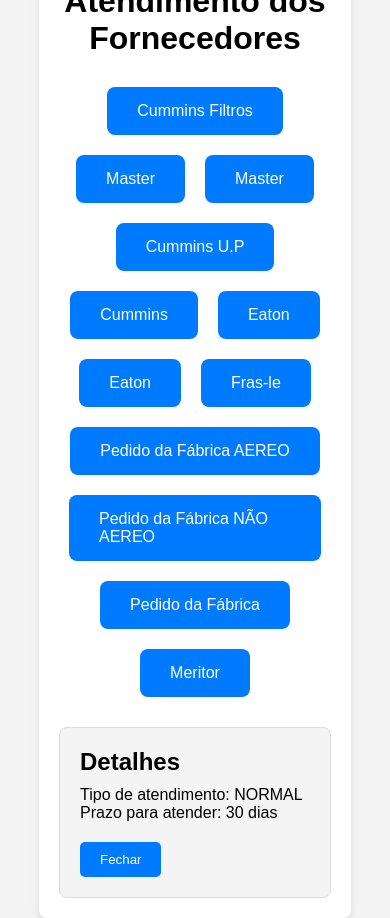
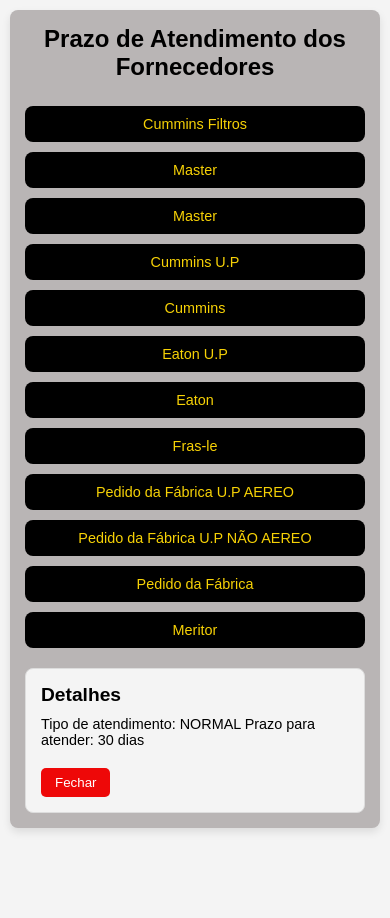
Before and after one commit to Pabriciolima/Previsao-fornecedores, a plain HTML site: page index.html in a window 390 px wide. Both pictures are taken after a click on the element "Cummins Filtros". After the commit the page ends 844 px from the top, so only its background shows below. Drawn offline with Linux system fonts and the light colour scheme.

Commit message:
Descrição das alterações feitas

```diff
--- a/script.js
+++ b/script.js
@@ -4,11 +4,11 @@ const fornecedores = [
     { fornecedor: 'Master', tipo: 'Teresina', prazo: '23 a 25 dias' },
     { fornecedor: 'Cummins U.P', tipo: 'São Luís - U.P.', prazo: '10 a 15 dias' },
     { fornecedor: 'Cummins', tipo: 'São Luís - Normal', prazo: '22 dias' },
-    { fornecedor: 'Eaton', tipo: 'U.P.', prazo: '15 dias' },
+    { fornecedor: 'Eaton U.P', tipo: 'U.P.', prazo: '15 dias' },
     { fornecedor: 'Eaton', tipo: 'Normal', prazo: '20 dias' },
     { fornecedor: 'Fras-le', tipo: 'Normal', prazo: '20 dias' },
-    { fornecedor: 'Pedido da Fábrica AEREO', tipo: 'Item que pode vir aéreo', prazo: '4 dias úteis - U.P.' },
-    { fornecedor: 'Pedido da Fábrica NÃO AEREO', tipo: 'Item que NÃO pode vir aéreo', prazo: '10 a 12 dias úteis - U.P.' },
+    { fornecedor: 'Pedido da Fábrica U.P AEREO', tipo: 'Item que pode vir aéreo', prazo: '4 dias úteis - U.P.' },
+    { fornecedor: 'Pedido da Fábrica U.P NÃO AEREO', tipo: 'Item que NÃO pode vir aéreo', prazo: '10 a 12 dias úteis - U.P.' },
     { fornecedor: 'Pedido da Fábrica', tipo: 'Normal', prazo: '15 a 17 dias úteis' },
     { fornecedor: 'Meritor', tipo: 'Normal', prazo: '20 dias' }
 ];
@@ -27,6 +27,9 @@ fornecedores.forEach(fornecedor => {
     item.addEventListener('click', () => {
         detalhesTexto.textContent = `Tipo de atendimento: ${fornecedor.tipo}\nPrazo para atender: ${fornecedor.prazo}`;
         detalhes.classList.add('show');
+
+        // Faz o scroll até a seção de detalhes
+        detalhes.scrollIntoView({ behavior: 'smooth' });
     });
 
     fornecedoresList.appendChild(item);
--- a/style.css
+++ b/style.css
@@ -14,7 +14,7 @@ body {
 }
 
 .container {
-    background-color: #fff;
+    background-color: #b9b5b5;
     padding: 20px;
     box-shadow: 0 4px 8px rgba(0, 0, 0, 0.1);
     border-radius: 8px;
@@ -35,8 +35,8 @@ h1 {
 }
 
 .fornecedor-item {
-    background-color: #007bff;
-    color: white;
+    background-color: #000000;
+    color: rgb(247, 210, 6);
     padding: 15px 30px;
     margin: 10px;
     border-radius: 8px;
@@ -45,7 +45,7 @@ h1 {
 }
 
 .fornecedor-item:hover {
-    background-color: #0056b3;
+    background-color: #383b3f;
 }
 
 .detalhes {
@@ -73,7 +73,7 @@ h1 {
 }
 
 .detalhes button {
-    background-color: #007bff;
+    background-color: #ee0808;
     color: #fff;
     padding: 10px 20px;
     border: none;
@@ -82,10 +82,76 @@ h1 {
 }
 
 .detalhes button:hover {
-    background-color: #0056b3;
+    background-color: #aa0303;
 }
 
 /* Exibe o painel de detalhes */
 .hidden {
     display: none;
 }
+
+/* Estilos responsivos para dispositivos móveis */
+@media screen and (max-width: 768px) {
+    body {
+        height: auto;
+        padding: 10px;
+    }
+
+    .container {
+        width: 100%;
+        max-width: none;
+        padding: 15px;
+    }
+
+    .fornecedores-list {
+        flex-direction: column;
+        align-items: center;
+    }
+
+    .fornecedor-item {
+        width: 100%;
+        margin: 5px 0;
+        padding: 12px;
+        text-align: center;
+    }
+
+    .detalhes {
+        padding: 15px;
+        margin-top: 15px;
+    }
+
+    .detalhes h2 {
+        font-size: 1.5rem;
+    }
+
+    .detalhes p {
+        font-size: 1rem;
+    }
+
+    .detalhes button {
+        padding: 8px 16px;
+    }
+}
+
+@media screen and (max-width: 480px) {
+    h1 {
+        font-size: 1.5rem;
+    }
+
+    .fornecedor-item {
+        font-size: 0.9rem;
+        padding: 10px;
+    }
+
+    .detalhes h2 {
+        font-size: 1.2rem;
+    }
+
+    .detalhes p {
+        font-size: 0.9rem;
+    }
+
+    .detalhes button {
+        padding: 7px 14px;
+    }
+}
```
